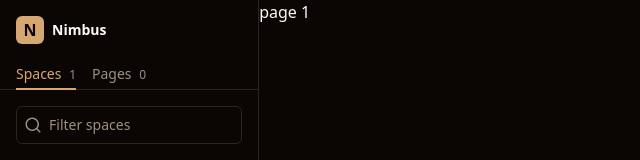
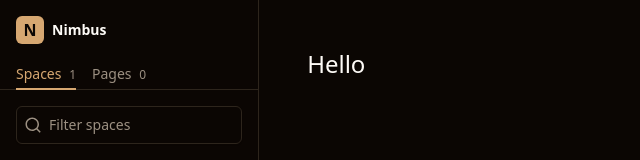
Before and after one commit to thibka/vision, a Next.js app: page / in a window 1280 px wide. Shown: the top 160 px of the page, without its empty margins (0-640 px from the left). Built offline with nearby package versions, Linux system fonts and the light colour scheme.

Commit message:
chore(styles): minor cleanup

```diff
--- a/src/app/globals.css
+++ b/src/app/globals.css
@@ -14,25 +14,12 @@
   body {
     background: var(--color-bg-base);
     color: var(--color-text-primary);
+    font-size: var(--text-base);
+    line-height: var(--text-base--line-height);
   }
 }
 
-/*
- * Design tokens, 3 niveaux (source : "Nimbus Specs Figma", Pierre / Élevé)
- *
- *   1. Palette   --palette-*   valeurs brutes. Pas de utilities Tailwind
- *                              (hors @theme), donc inutilisables dans le JSX.
- *   2. Sémantique --color-*    rôle dans l'UI. Noms alignés sur les variables
- *                              Figma (bg/base -> bg-bg-base). Seul niveau à
- *                              réassigner pour ajouter un thème.
- *   3. Composant --color-<composant>-*  alias vers le niveau 2, uniquement
- *                              quand un composant a un besoin propre.
- *
- * Règle : le JSX consomme les niveaux 2 et 3, jamais le niveau 1.
- * Thème sombre unique pour l'instant (cf. color-scheme plus bas).
- */
-
-/* Niveau 1 : palette */
+/* Level 1: palette */
 :root {
   --palette-stone-950: #0b0603;
   --palette-stone-900: #130d07;
@@ -61,7 +48,7 @@
 @theme {
   --font-sans: system-ui, Arial, sans-serif;
 
-  /* Niveau 2 : sémantique */
+  /* Level 2 : semantic */
   --color-bg-base: var(--palette-stone-950);
   --color-bg-panel: var(--palette-stone-900);
   --color-bg-hover: var(--palette-stone-850);
@@ -88,10 +75,9 @@
   --color-space-clients: var(--palette-space-clients);
   --color-space-perso: var(--palette-space-perso);
 
-  /* Absent des specs Figma : état d'erreur des champs, à valider côté design */
   --color-danger: var(--color-red-700);
 
-  /* Niveau 3 : composants */
+  /* Level 3 : components */
   --color-sidebar-bg: var(--color-bg-base);
   --color-sidebar-border: var(--color-border-default);
 
--- a/src/app/page.tsx
+++ b/src/app/page.tsx
@@ -4,8 +4,8 @@ export default function Home() {
     return (
         <div className="flex h-full">
             <SideBar />
-            <main className="w-4/5" aria-label="Main content">
-                page 1
+            <main className="w-4/5 p-12" aria-label="Main content">
+                <p className="text-2xl">Hello</p>
             </main>
         </div>
     );
```
Also changed, not shown: src/components/Avatar.tsx (line endings or trailing spaces).
